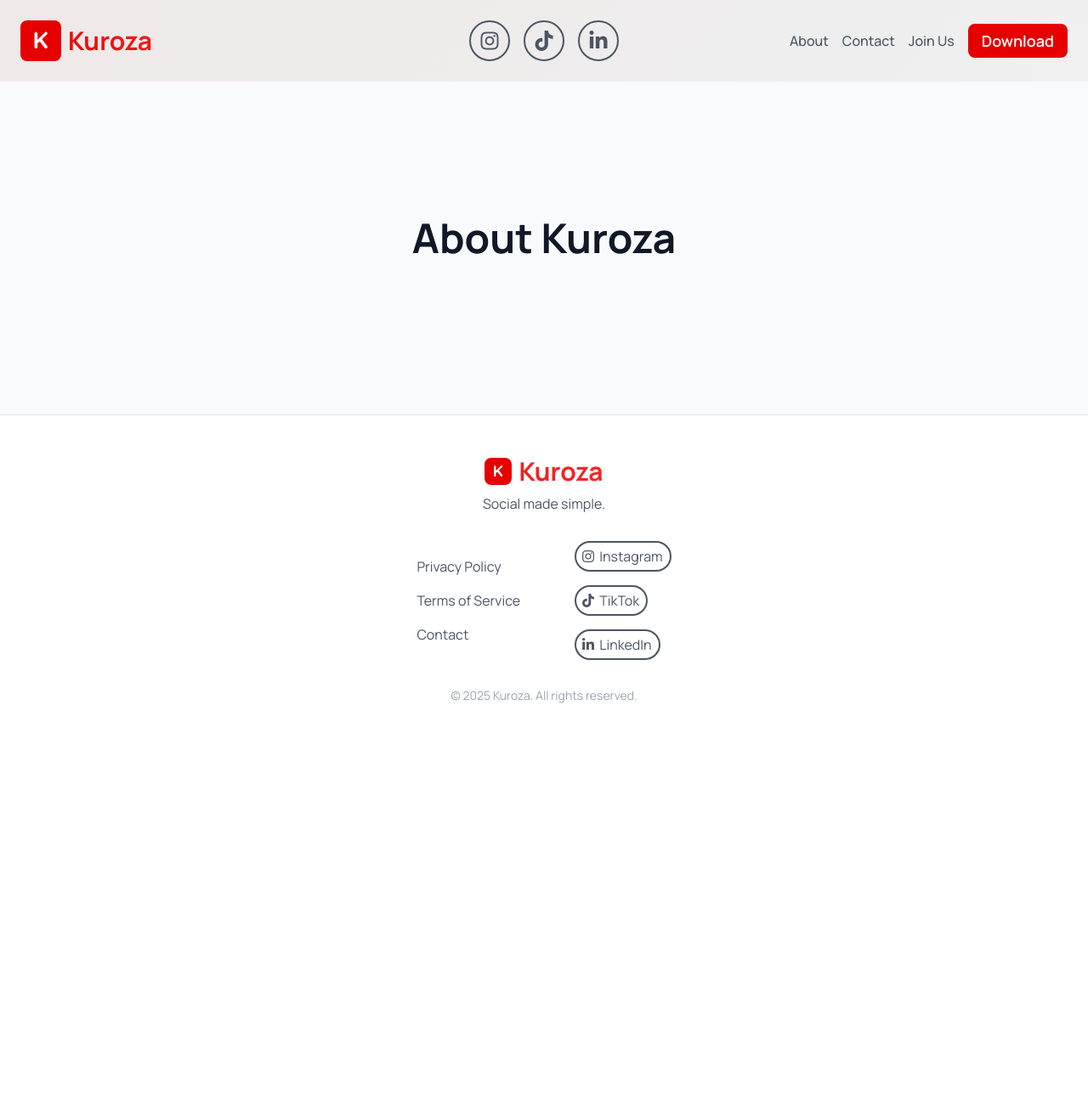
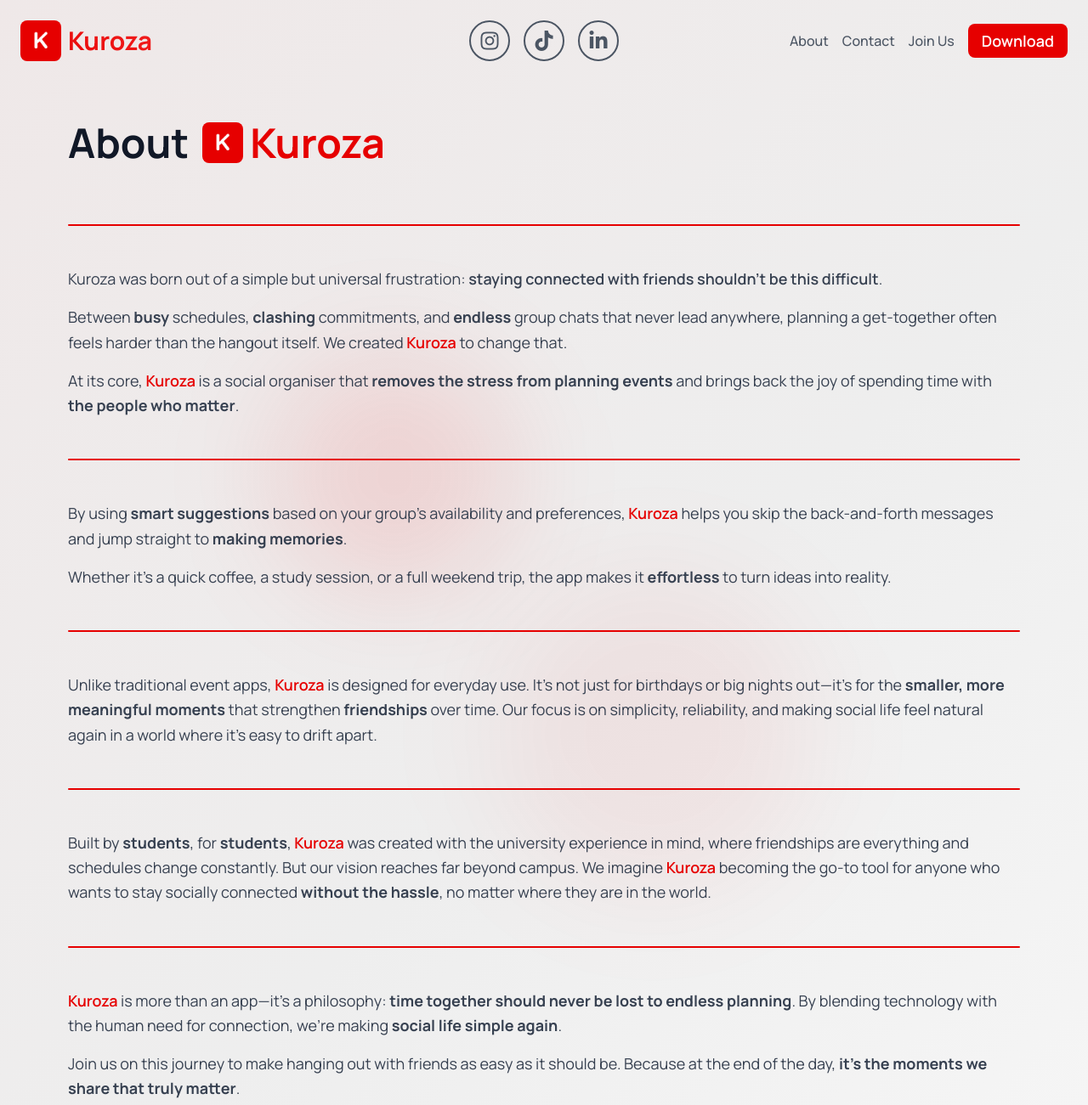
Before and after one commit to KurozaApp/kuroza-website, a plain HTML site: page about.html in a window 1280 px wide. Shown: the top 1301 px of the page at 85% size. Before the commit the page ends 877 px from the top, so only its background shows below. Drawn offline with nearby package versions, Linux system fonts and the light colour scheme.

Commit message:
Add about page

```diff
--- a/about.html
+++ b/about.html
@@ -27,8 +27,7 @@
 <body class="light-bg font-manrope text-gray-800 min-h-screen">
     <navbar-component />
 
-    <!-- Hero Section -->
-    <section class="relative py-24 px-4 text-center bg-gray-50 overflow-hidden py-40">
+    <section class="relative px-4 py-12">
         <!-- Background -->
         <div class="absolute inset-0 overflow-hidden -z-10">
             <div class="absolute top-1/4 left-1/4 w-32 h-32 sm:w-72 sm:h-72 bg-kuroza-red/10 rounded-full blur-3xl">
@@ -37,11 +36,85 @@
             </div>
         </div>
 
-        <h1 class="text-4xl sm:text-5xl font-bold mb-6 text-gray-900">About Kuroza</h1>
-        <p class="max-w-3xl mx-auto text-lg sm:text-xl text-gray-700 leading-relaxed">
+        <div class="sm:mx-[5vw] text-lg text-gray-700 mb-8 leading-relaxed flex flex-col gap-4">
+            <h1 class="text-4xl sm:text-5xl font-bold mb-6 text-gray-900 flex items-center gap-4">
+                About
+                <span class="text-kuroza-red flex items-center gap-2 justify-start">
+                    <img src="/public/assets/Kuroza Icon.png" alt="Kuroza" class="w-8 h-8 md:w-12 md:h-12 rounded-lg">
+                    Kuroza
+                </span>
+            </h1>
 
-        </p>
+            <!-- Separator -->
+            <div class="my-8 border-kuroza-red border-t-2 rounded-full"> </div>
+
+            <p class="leading-relaxed">
+                Kuroza was born out of a simple but universal frustration: <span class="font-semibold">staying connected
+                with friends shouldn't be this difficult</span>.
+            </p>
+            <p class="leading-relaxed">
+                Between <b>busy</b> schedules, <b>clashing</b> commitments, and <b>endless</b> group chats that never
+                lead anywhere, planning a get-together often feels harder than the hangout itself. We created
+                <span class="font-semibold text-kuroza-red">Kuroza</span> to change that.
+            </p>
+            <p class="leading-relaxed">
+                At its core, <span class="font-semibold text-kuroza-red">Kuroza</span> is a social organiser that <b>removes
+                the stress from planning events</b> and brings back the joy of spending time with <b>the people who matter</b>.
+            </p>
+
+            <!-- Separator -->
+            <div class="my-8 border-kuroza-red border-t-2 rounded-full"> </div>
+
+            <p class="leading-relaxed">
+                By using <b>smart suggestions</b> based on your group's availability and
+                preferences, <span class="font-semibold text-kuroza-red">Kuroza</span> helps you skip the back-and-forth
+                messages and jump straight to <b>making memories</b>.
+            </p>
+            <p class="leading-relaxed">
+                Whether it's a quick coffee, a study session, or a full weekend trip, the app makes it <b>effortless</b> to turn ideas
+                into reality.
+            </p>
+
+            <!-- Separator -->
+            <div class="my-8 border-kuroza-red border-t-2 rounded-full"> </div>
+
+            <p class="leading-relaxed">
+                Unlike traditional event apps, <span class="font-semibold text-kuroza-red">Kuroza</span> is designed for everyday use.
+                It's not just for birthdays or big nights out—it's for the <b>smaller, more meaningful moments</b> that strengthen
+                <b>friendships</b> over time. Our focus is on simplicity, reliability, and making social life feel natural again in
+                a world where it's easy to drift apart.
+            </p>
+
+            <!-- Separator -->
+            <div class="my-8 border-kuroza-red border-t-2 rounded-full"> </div>
+
+            <p class="leading-relaxed">
+                Built by <b>students</b>, for <b>students</b>, <span class="font-semibold text-kuroza-red">Kuroza</span> was created
+                with the university experience in mind, where friendships are everything and schedules change constantly. But our
+                vision reaches far beyond campus. We imagine <span class="font-semibold text-kuroza-red">Kuroza</span> becoming the
+                go-to tool for anyone who wants to stay socially connected <b>without the hassle</b>, no matter where they are in
+                the world.
+            </p>
+
+            <!-- Separator -->
+            <div class="my-8 border-kuroza-red border-t-2 rounded-full"></div>
+
+            <p class="leading-relaxed">
+                <span class="font-semibold text-kuroza-red">Kuroza</span> is more than an app—it's a philosophy: <b>time together should
+                never be lost to endless planning</b>. By blending technology with the human need for connection, we're making
+                <b>social life simple again</b>.
+            </p>
+            <p class="leading-relaxed">
+                Join us on this journey to make hanging out with friends as easy as it should be. Because at the end of the day,
+                <b>it's the moments we share that truly matter</b>.
+            </p>
+        </div>
     </section>
+
+    <!-- Meet the Team -->
+    <!-- <section>
+        Meet the team
+    </section> -->
 
     <footer-component />
 </body>
```
